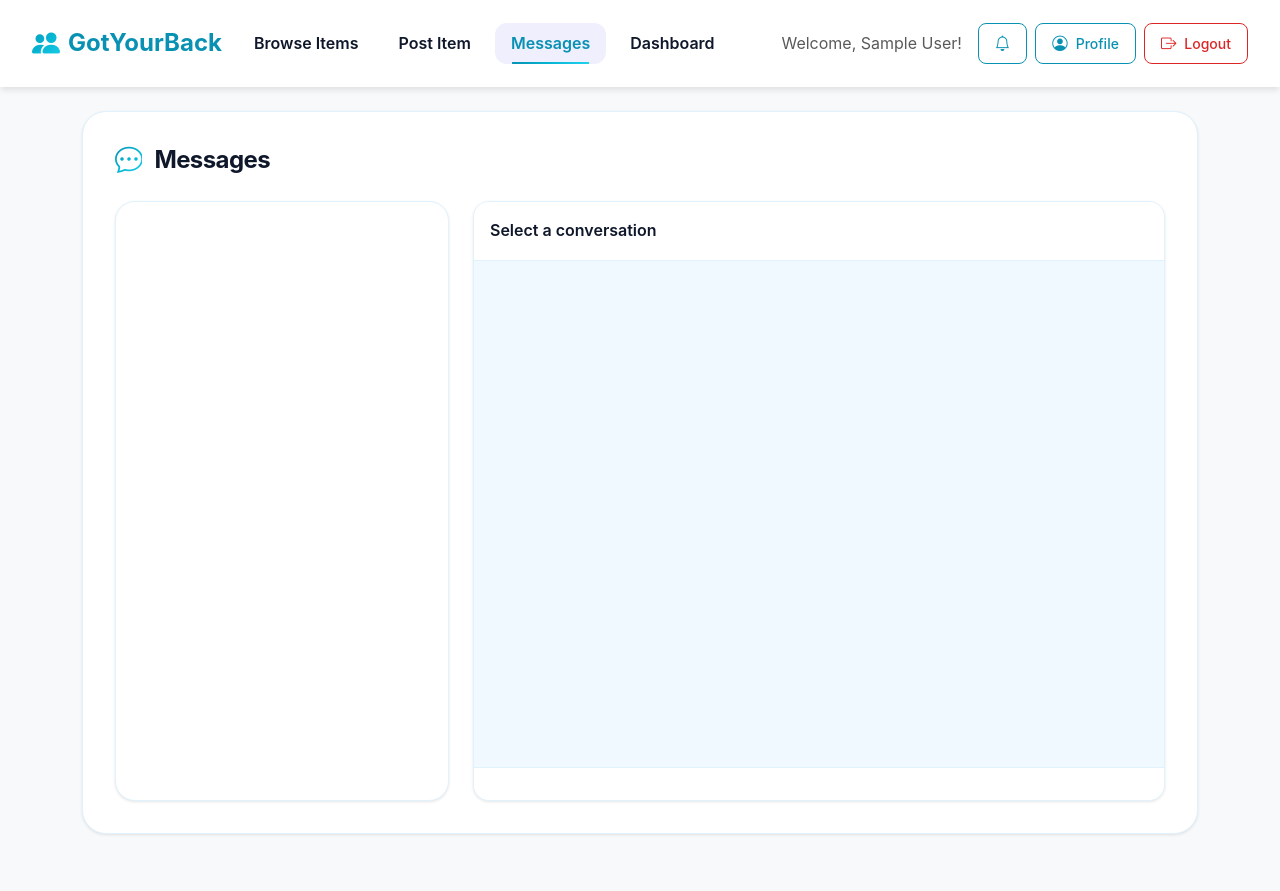
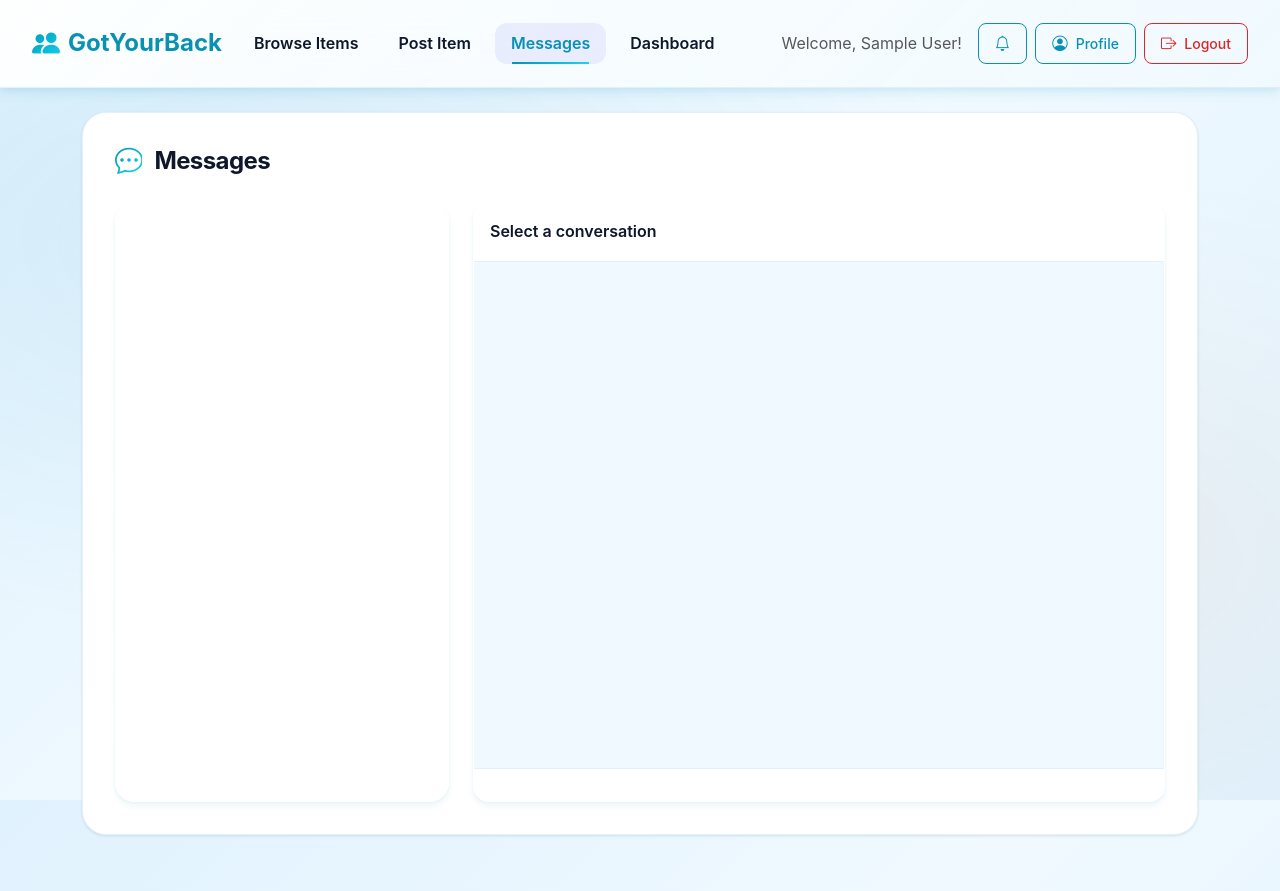
Before and after one commit to atharvpatil18/GotYourBack, a plain HTML site: page Frontend/messages.html in a window 1280 px wide. Drawn offline with nearby package versions, Linux system fonts and the light colour scheme; no server answers; sample sign-in values are in the browser's storage.

Commit message:
Enhance UI with gradient backgrounds and glassmorphism effects to reduce plain white appearance

```diff
--- a/Frontend/style.css
+++ b/Frontend/style.css
@@ -7,13 +7,22 @@
 }
 
 .stat-card {
-    background: white;
-    border-radius: 0.5rem;
+    background: linear-gradient(135deg, rgba(255, 255, 255, 0.95) 0%, rgba(255, 255, 255, 0.85) 100%);
+    -webkit-backdrop-filter: blur(10px);
+    backdrop-filter: blur(10px);
+    border: 1px solid rgba(255, 255, 255, 0.3);
+    border-radius: 0.75rem;
     padding: 1.5rem;
     display: flex;
     align-items: center;
     gap: 1rem;
-    box-shadow: 0 2px 4px rgba(0,0,0,0.05);
+    box-shadow: 0 4px 6px rgba(8, 145, 178, 0.08), 0 1px 3px rgba(8, 145, 178, 0.05);
+    transition: all 0.3s cubic-bezier(0.4, 0, 0.2, 1);
+}
+
+.stat-card:hover {
+    transform: translateY(-4px);
+    box-shadow: 0 12px 24px rgba(8, 145, 178, 0.15), 0 4px 8px rgba(8, 145, 178, 0.1);
 }
 
 .stat-icon {
@@ -43,10 +52,13 @@
 }
 
 .dashboard-section {
-    background: white;
-    border-radius: 0.5rem;
+    background: linear-gradient(135deg, rgba(255, 255, 255, 0.95) 0%, rgba(255, 255, 255, 0.9) 100%);
+    -webkit-backdrop-filter: blur(10px);
+    backdrop-filter: blur(10px);
+    border: 1px solid rgba(255, 255, 255, 0.3);
+    border-radius: 0.75rem;
     padding: 1.5rem;
-    box-shadow: 0 2px 4px rgba(0,0,0,0.05);
+    box-shadow: 0 4px 6px rgba(8, 145, 178, 0.08), 0 1px 3px rgba(8, 145, 178, 0.05);
 }
 
 .dashboard-section h3 {
@@ -128,11 +140,28 @@
 body {
     font-family: 'Inter', -apple-system, BlinkMacSystemFont, 'Segoe UI', Roboto, 'Helvetica Neue', Arial, sans-serif;
     color: var(--text-dark);
-    background-color: var(--background-light);
+    background: linear-gradient(135deg, #e0f2fe 0%, #f0f9ff 50%, #e0f2fe 100%);
+    background-attachment: fixed;
     min-height: 100vh;
     line-height: 1.6;
     -webkit-font-smoothing: antialiased;
     -moz-osx-font-smoothing: grayscale;
+    position: relative;
+}
+
+body::before {
+    content: '';
+    position: fixed;
+    top: 0;
+    left: 0;
+    width: 100%;
+    height: 100%;
+    background-image:
+        radial-gradient(at 20% 30%, rgba(8, 145, 178, 0.08) 0px, transparent 50%),
+        radial-gradient(at 80% 70%, rgba(249, 115, 22, 0.06) 0px, transparent 50%),
+        radial-gradient(at 50% 50%, rgba(6, 182, 212, 0.05) 0px, transparent 50%);
+    pointer-events: none;
+    z-index: 0;
 }
 
 /* Smooth scrolling */
@@ -283,17 +312,20 @@ a:hover {
 /* Card styles and hover effects */
 .card {
     border-radius: 1.25rem;
-    background: white;
-    box-shadow: 0 1px 3px 0 rgb(0 0 0 / 0.1);
+    background: linear-gradient(135deg, rgba(255, 255, 255, 0.95) 0%, rgba(255, 255, 255, 0.9) 100%);
+    -webkit-backdrop-filter: blur(10px);
+    backdrop-filter: blur(10px);
+    box-shadow: 0 4px 6px rgba(8, 145, 178, 0.08), 0 1px 3px rgba(8, 145, 178, 0.05);
     transition: all 0.4s cubic-bezier(0.4, 0, 0.2, 1);
     overflow: hidden;
-    border: 1px solid var(--border-color);
+    border: 1px solid rgba(255, 255, 255, 0.4);
 }
 
 .card:hover {
     transform: translateY(-8px);
-    box-shadow: 0 20px 25px -5px rgb(0 0 0 / 0.1), 0 10px 10px -5px rgb(0 0 0 / 0.04);
+    box-shadow: 0 20px 30px rgba(8, 145, 178, 0.15), 0 10px 15px rgba(8, 145, 178, 0.1);
     border-color: var(--primary-color);
+    background: linear-gradient(135deg, rgba(255, 255, 255, 0.98) 0%, rgba(255, 255, 255, 0.95) 100%);
 }
 
 .card-body {
@@ -387,9 +419,11 @@ a:hover {
     position: sticky;
     top: 0;
     z-index: 1000;
-    box-shadow: 0 4px 6px -1px rgb(0 0 0 / 0.1);
-    backdrop-filter: blur(10px);
-    background: rgba(255, 255, 255, 0.95);
+    box-shadow: 0 4px 12px rgba(8, 145, 178, 0.12), 0 2px 6px rgba(8, 145, 178, 0.06);
+    -webkit-backdrop-filter: blur(20px);
+    backdrop-filter: blur(20px);
+    background: linear-gradient(135deg, rgba(255, 255, 255, 0.95) 0%, rgba(240, 249, 255, 0.9) 100%);
+    border-bottom: 1px solid rgba(8, 145, 178, 0.1);
 }
 
 .navbar-brand {
@@ -498,11 +532,13 @@ a:hover {
 .item-card {
     height: 100%;
     border-radius: 1.25rem;
-    background: white;
-    box-shadow: 0 1px 3px 0 rgb(0 0 0 / 0.1);
+    background: linear-gradient(135deg, rgba(255, 255, 255, 0.95) 0%, rgba(255, 255, 255, 0.9) 100%);
+    -webkit-backdrop-filter: blur(10px);
+    backdrop-filter: blur(10px);
+    box-shadow: 0 4px 6px rgba(8, 145, 178, 0.08), 0 1px 3px rgba(8, 145, 178, 0.05);
     transition: all 0.4s cubic-bezier(0.4, 0, 0.2, 1);
     overflow: hidden;
-    border: 1px solid var(--border-color);
+    border: 1px solid rgba(255, 255, 255, 0.4);
     position: relative;
 }
 
@@ -524,8 +560,9 @@ a:hover {
 
 .item-card:hover {
     transform: translateY(-12px);
-    box-shadow: 0 25px 50px -12px rgb(0 0 0 / 0.25);
+    box-shadow: 0 25px 40px rgba(8, 145, 178, 0.2), 0 12px 20px rgba(8, 145, 178, 0.15);
     border-color: var(--primary-color);
+    background: linear-gradient(135deg, rgba(255, 255, 255, 0.98) 0%, rgba(255, 255, 255, 0.95) 100%);
 }
 
 .item-card .card-img-top {
```
